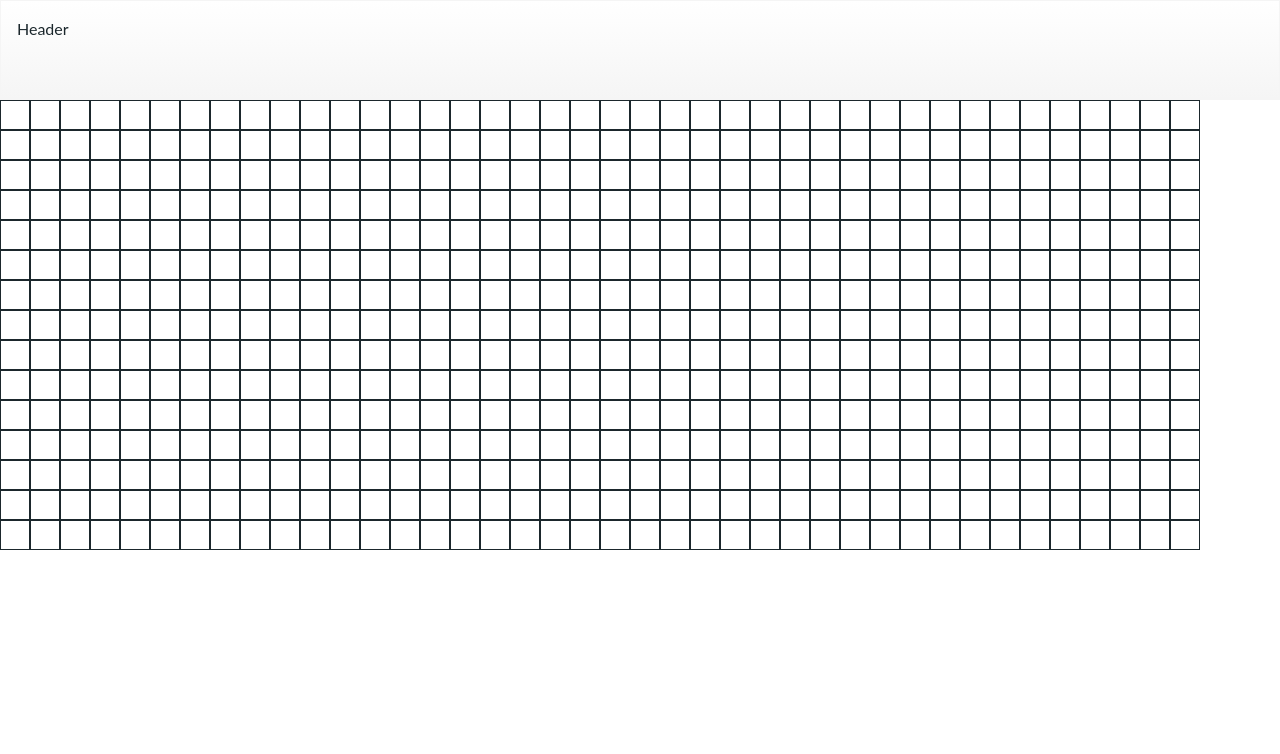
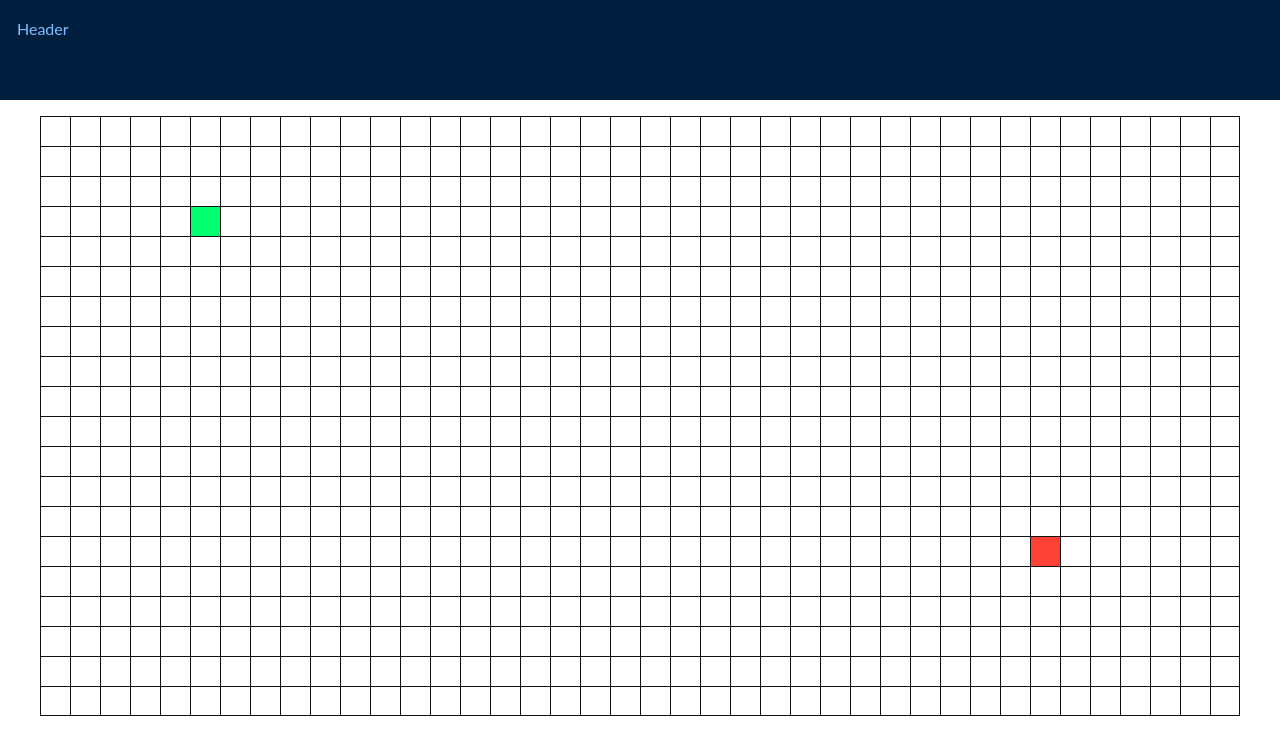
Before and after one commit to RobinUndersigned/pathfinding-visualizer, a Vue app: page / in a window 1280 px wide. Shown: the top 754 px of the page. Built offline with nearby package versions, Linux system fonts and the light colour scheme.

Commit message:
added grid styles and improvements

```diff
--- a/src/App.vue
+++ b/src/App.vue
@@ -1,18 +1,19 @@
 <template>
-  <main id="main-container" class="main-container">
     <header id="header-container" class="header-container">
       <div class="header-container-inner">
         Header
       </div>
     </header>
-    <section id="grid" class="grid-container">
-      <div v-for="row in grid" v-bind:key="row.id" class="grid-row">
-        <div v-for="node in row" v-bind:key="node.id" class="grid-node">
+    <section id="grid-container" class="grid-container">
+      <div id="grid" class="grid">
+        <div v-for="row in grid" v-bind:key="row.id" class="grid-row">
+          <div v-for="node in row" v-bind:key="node.id" v-bind:class="{ start: node.isStart, goal: node.isGoal }" class="grid-node">
 
+          </div>
         </div>
       </div>
     </section>
-  </main>
+
 </template>
 
 <script>
@@ -25,6 +26,8 @@ export default {
   },
   data() {
     return {
+      rowMax: 20,
+      colMax: 40,
       grid: []
     }
   },
@@ -32,10 +35,16 @@ export default {
 
   },
   mounted() {
-    for(let row = 0; row < 15; row++) {
+    for(let row = 0; row < this.rowMax; row++) {
       const currentRow = []
-      for(let col = 0; col < 40; col++) {
-        currentRow.push({x: col, y: row});
+      for(let col = 0; col < this.colMax; col++) {
+        let node = {
+          x: col,
+          y: row,
+          isStart: row == 3 && col == 5,
+          isGoal: row == 14 && col == 33
+        }
+        currentRow.push(node);
       }
       this.grid.push(currentRow);
     }
@@ -49,8 +58,9 @@ export default {
   --text-color-main: #1b272c;
   --font-family-main: Lato,Helvetica Neue,Helvetica,Roboto,Arial,sans-serif;
   --background-main: #ffffff;
-  --background-secondary: #f5f5f5;
+  --background-secondary: #001f3f;
   --node-size: 30px;
+  --grid-border-color: #111111;
 }
 
 * {
@@ -74,19 +84,18 @@ body {
 }
 
 #app {
-  min-height: 100vh;
-}
-
-.main-container {
   height: 100%;
   display: flex;
   flex-direction: column;
+  height: 100%;
 }
 
 .header-container {
-  height: 100px;
-  background: linear-gradient(360deg, var(--background-secondary), var(--background-main));
+  min-height: 100px;
+  display: block;
+  background: var(--background-secondary);
   border: 1px solid var(--background-secondary);
+  color: #80BFFFFF;
 }
 
 .header-container-inner {
@@ -94,20 +103,46 @@ body {
 }
 
 .grid-container {
-  flex: 1 1 0%;
-  display: flex;
-  flex-direction: column;
+  flex: 1 1 100%;
+  display: block;
+  height: 600px;
+}
+
+.grid {
+  height: 600px;
+  width: 1200px;
+  margin: 1rem auto;
 }
 
 .grid-row {
   width: 100%;
   display: flex;
   flex-direction: row;
+  height: 30px;
 }
+
+
 .grid-node {
   width: var(--node-size);
   height: var(--node-size);
-  border: 1px solid #1b272c;
+  border-top: 1px solid var(--grid-border-color);
+  border-left: 1px solid var(--grid-border-color);
+}
+
+.grid-node:last-of-type {
+  border-right: 1px solid var(--grid-border-color);
+}
+
+.grid-row:last-of-type > .grid-node {
+  border-bottom: 1px solid var(--grid-border-color);
+}
+
+.grid-node.start {
+  background-color: #01FF70;
+}
+
+.grid-node.goal {
+  background-color: #FF4136;
 }
 
 </style>
```
